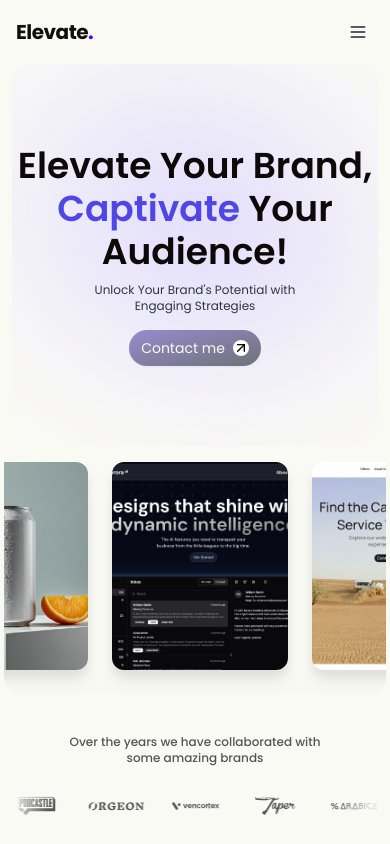
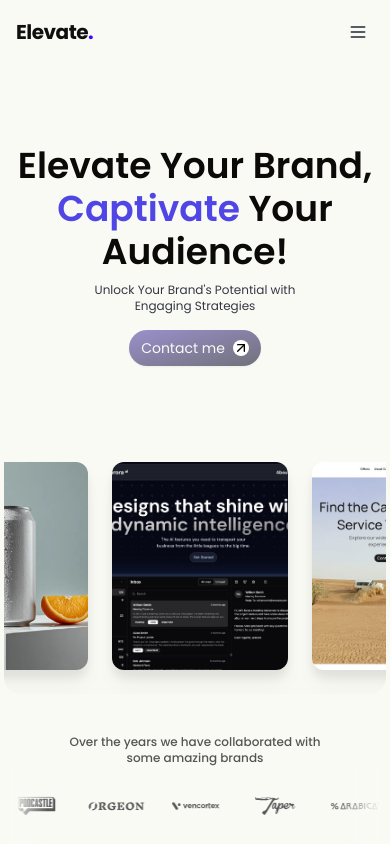
Before and after one commit to joshuadsouza500/Elevate-app, a Next.js app: page / in a window 390 px wide. Shown: the top 844 px of the page. Built offline with nearby package versions, Linux system fonts and the light colour scheme.

Commit message:
BG COLOUR

```diff
--- a/app/components/sections/Hero2.tsx
+++ b/app/components/sections/Hero2.tsx
@@ -13,7 +13,7 @@ function Hero2() {
       id="Home"
       className="md:bg-radial-gradient-custom  flex flex-col  justify-start items-start  h-auto pb-2 md:pb-8 bg-cover   bg-center bg-no-repeat mx-1  md:bg-opacity-10  rounded-2xl max-md:px-2 overflow-hidden"
     >
-      <div className="w-full   h-[60%] py-20 flex flex-col text-center items-center bg-cover justify-center md:pt-32  2xl:pt-40   md:pb-16 2xl:pb-32  bg-opacity-30 bg-center bg-no-repeat    rounded-2xl max-md:bg-[url('/Blob2.svg')] ">
+      <div className="w-full   h-[60%] py-20 flex flex-col text-center items-center bg-cover justify-center md:pt-32  2xl:pt-40   md:pb-16 2xl:pb-32  bg-opacity-30 bg-center bg-no-repeat    rounded-2xl max-md: ">
         <h1 className=" text-stone-950 leading-[1.2] md:leading-[1.1]   font-semibold capitalize text-4xl   md:text-5xl  xl:text-6xl xl:leading-[1.1]  ">
           Elevate your brand,
           <br className="md:block hidden 2xl:block" />{" "}
--- a/app/page.tsx
+++ b/app/page.tsx
@@ -30,7 +30,7 @@ export default function Home() {
 
   return (
     <>
-      <motion.div className="max-w-5xl mx-auto  lg:px-6 xl:max-w-6xl 2xl:max-w-7xl  bg-background">
+      <motion.div className="max-w-5xl mx-auto  lg:px-6 xl:max-w-6xl 2xl:max-w-7xl  bg-[url('/Blob2.svg')] bg-center bg-no-repeat ">
         {" "}
         <Hero2 />
         <motion.div className=" mx-auto px-2 md:px-6 ">
```
